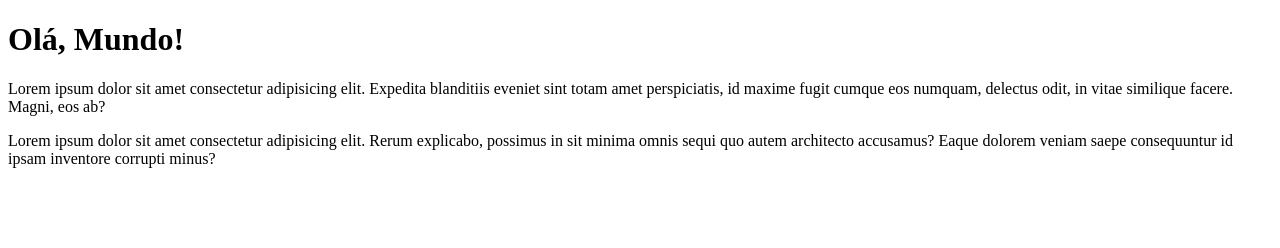
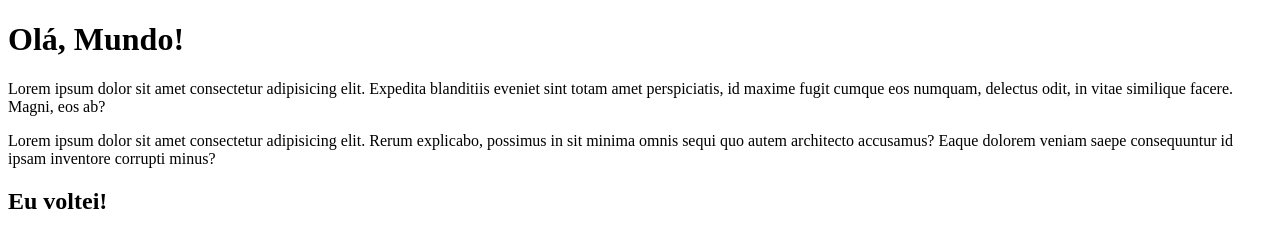
Before and after one commit to erikpixel/Hello-World, a plain HTML site: page site-exemplo/index.html in a window 1280 px wide. Drawn offline with Linux system fonts and the light colour scheme.

Commit message:
Coloquei a tag H2

```diff
--- a/site-exemplo/index.html
+++ b/site-exemplo/index.html
@@ -10,5 +10,6 @@
     <h1>Olá, Mundo!</h1>
     <p>Lorem ipsum dolor sit amet consectetur adipisicing elit. Expedita blanditiis eveniet sint totam amet perspiciatis, id maxime fugit cumque eos numquam, delectus odit, in vitae similique facere. Magni, eos ab?</p>
     <p>Lorem ipsum dolor sit amet consectetur adipisicing elit. Rerum explicabo, possimus in sit minima omnis sequi quo autem architecto accusamus? Eaque dolorem veniam saepe consequuntur id ipsam inventore corrupti minus?</p>
+    <h2>Eu voltei!</h2>
 </body>
 </html>
```
